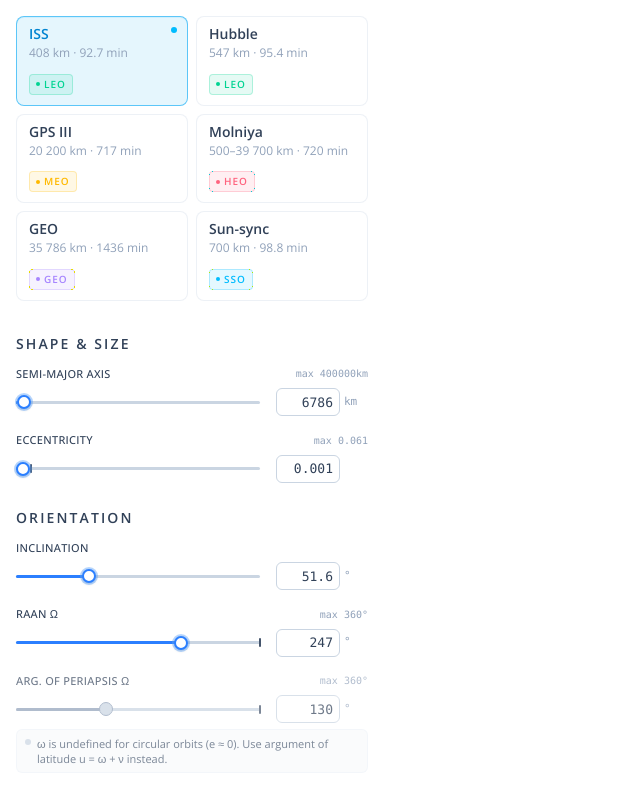
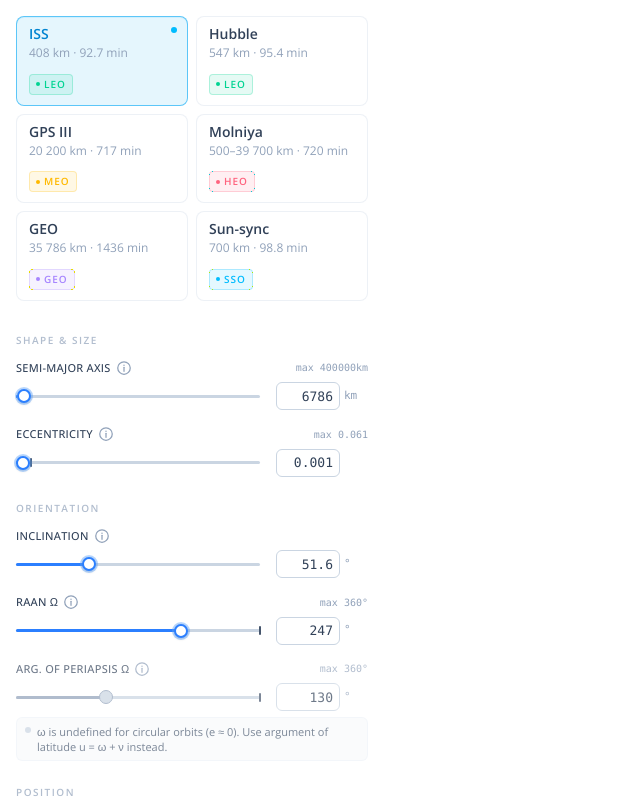
Before and after one commit to coding-oksana/orbital-parameters, a React (Vite) app: page / in a window 1280 px wide. Shown: the top 800 px of the page, without its empty margins (0-640 px from the left). Built offline with nearby package versions, Linux system fonts and the light colour scheme.

Commit message:
Added tooltips

```diff
--- /dev/null
+++ b/src/components/InfoTooltip.tsx
@@ -0,0 +1,78 @@
+import { useRef, useState } from 'react';
+
+export interface InfoTooltipProps {
+  /** Plain-text or short JSX content shown in the tooltip */
+  content: React.ReactNode;
+}
+
+export function InfoTooltip({ content }: InfoTooltipProps) {
+  const [open, setOpen] = useState(false);
+  const btnRef = useRef<HTMLButtonElement>(null);
+
+  return (
+    <span className="relative inline-flex items-center">
+      <button
+        ref={btnRef}
+        type="button"
+        aria-label="Parameter info"
+        aria-expanded={open}
+        onMouseEnter={() => setOpen(true)}
+        onMouseLeave={() => setOpen(false)}
+        onFocus={() => setOpen(true)}
+        onBlur={() => setOpen(false)}
+        className="
+          flex items-center justify-center
+          w-3.5 h-3.5 rounded-full
+          text-slate-400 dark:text-slate-500
+          hover:text-slate-600 dark:hover:text-slate-300
+          focus:outline-none focus-visible:ring-1 focus-visible:ring-blue-400
+          transition-colors duration-100
+          select-none
+        "
+      >
+        {/* inline SVG so we don't need an icon library */}
+        <svg viewBox="0 0 14 14" fill="none" className="w-3.5 h-3.5">
+          <circle
+            cx="7"
+            cy="7"
+            r="6.25"
+            stroke="currentColor"
+            strokeWidth="1.25"
+          />
+          <path
+            d="M7 6.3v4"
+            stroke="currentColor"
+            strokeWidth="1.25"
+            strokeLinecap="round"
+          />
+          <circle cx="7" cy="4.2" r="0.7" fill="currentColor" />
+        </svg>
+      </button>
+
+      {open && (
+        <div
+          role="tooltip"
+          className="
+            absolute z-50 bottom-full left-1/2 -translate-x-1/2 mb-2
+            w-56 px-3 py-2.5
+            bg-slate-900 dark:bg-slate-800
+            text-slate-100 dark:text-slate-200
+            text-[11px] leading-relaxed
+            rounded-lg shadow-xl
+            pointer-events-none
+          "
+        >
+          {content}
+          {/* arrow */}
+          <span
+            className="
+              absolute top-full left-1/2 -translate-x-1/2
+              border-4 border-transparent border-t-slate-900 dark:border-t-slate-800
+            "
+            aria-hidden
+          />
+        </div>
+      )}
+    </span>
+  );
+}
--- a/src/components/Slider.tsx
+++ b/src/components/Slider.tsx
@@ -3,6 +3,7 @@ import type { ParamStatus } from '@typeProps/orbitParams';
 import { clamp, round } from '@utils/params';
 import { StatusChip } from './StatusChip';
 import { LimitBadge } from './LimitBadge';
+import { InfoTooltip } from './InfoTooltip';
 
 export interface KeplerianSliderProps {
   label: string;
@@ -15,6 +16,8 @@ export interface KeplerianSliderProps {
   step?: number;
   decimals?: number;
   status?: ParamStatus;
+  /** Optional tooltip content shown on ⓘ hover/focus next to the label. */
+  tooltip?: React.ReactNode;
   onChange: (value: number) => void;
 }
 
@@ -29,6 +32,7 @@ export function KeplerianSlider({
   step = 1,
   decimals = 0,
   status,
+  tooltip,
   onChange,
 }: KeplerianSliderProps) {
   const [draft, setDraft] = useState<string | null>(null);
@@ -111,9 +115,15 @@ export function KeplerianSlider({
       className={`group flex flex-col gap-1.5 ${isDisabled ? 'opacity-70' : ''}`}
     >
       <div className="flex items-center justify-between">
-        <span className="text-[11px] font-medium tracking-wide text-slate-700 dark:text-slate-400 uppercase select-none">
-          {label}
-        </span>
+        {/* Label + optional info icon */}
+        <div className="flex items-center gap-1.5">
+          <span className="text-[11px] font-medium tracking-wide text-slate-700 dark:text-slate-400 uppercase select-none">
+            {label}
+          </span>
+          {tooltip && <InfoTooltip content={tooltip} />}
+        </div>
+
+        {/* Dynamic limit badges */}
         <div className="flex items-center gap-2">
           {computedMin !== undefined && computedMin !== min && (
             <LimitBadge
@@ -222,15 +232,6 @@ export function KeplerianSlider({
           />
         </div>
 
-        {/*
-          Fixed-width, right-aligned block for value + unit. Previously the
-          unit <span> was only rendered when `unit` existed, so rows without
-          a unit (e.g. Eccentricity) produced a narrower trailing block and
-          drifted out of alignment with every other row. Now the block has
-          an explicit width and the unit slot always renders (empty string
-          when there's no unit), so every row's right edge lands in the
-          same place regardless of unit text or its absence.
-        */}
         <div className="flex items-center gap-1 w-24 shrink-0 justify-end">
           <input
             ref={inputRef}
--- a/src/components/SliderGroup.tsx
+++ b/src/components/SliderGroup.tsx
@@ -1,10 +1,11 @@
 import { KeplerianSlider, KeplerianSliderProps } from './Slider';
-import { computeAllLimits, ParamLimits } from '../utils/orbitalLimits';
-import { OrbitalValues } from '@typeProps/orbitParams';
+import { computeAllLimits } from '@utils/orbitalLimits';
+import type { OrbitalValues, ParamLimits } from '@typeProps/orbitParams';
+import { PARAM_TOOLTIPS } from '@utils/paramTooltips';
 
 export type SliderDef = Omit<
   KeplerianSliderProps,
-  'onChange' | 'computedMin' | 'computedMax' | 'status'
+  'onChange' | 'computedMin' | 'computedMax' | 'status' | 'tooltip'
 > & {
   id: string;
 };
@@ -28,7 +29,7 @@ export function SliderGroup({
 
   return (
     <div className="flex flex-col gap-3">
-      <p className="text-[14px] font-semibold tracking-[0.15em] text-slate-700 uppercase select-none">
+      <p className="text-[10px] font-semibold tracking-[0.15em] text-slate-400/70 uppercase select-none">
         {title}
       </p>
 
@@ -42,6 +43,7 @@ export function SliderGroup({
               computedMin={computed?.min}
               computedMax={computed?.max}
               status={computed?.status}
+              tooltip={PARAM_TOOLTIPS[id]}
               onChange={(value: number) => onChange(id, value)}
             />
           );
--- /dev/null
+++ b/src/utils/paramTooltips.tsx
@@ -0,0 +1,60 @@
+import type { ReactNode } from 'react';
+
+interface TooltipLine {
+  formula?: string; // rendered in mono
+  text: string; // plain-English explanation
+}
+
+function TooltipBody({ formula, text }: TooltipLine) {
+  return (
+    <span className="flex flex-col gap-1">
+      {formula && (
+        <span className="font-mono text-sky-300 dark:text-sky-400 text-[11px]">
+          {formula}
+        </span>
+      )}
+      <span>{text}</span>
+    </span>
+  );
+}
+
+export const PARAM_TOOLTIPS: Record<string, ReactNode> = {
+  a: (
+    <TooltipBody
+      formula="T = 2π √(a³ / μ)"
+      text="Half the longest diameter of the ellipse. Sets the orbital period — bigger a means slower orbit. Min is set so periapsis stays above Earth's surface."
+    />
+  ),
+
+  e: (
+    <TooltipBody
+      formula="e_max = 1 − R♁ / a"
+      text="Shape of the orbit: 0 = circle, 0–1 = ellipse. Max is capped so the closest approach (r_p = a·(1−e)) stays above Earth's surface."
+    />
+  ),
+
+  i: (
+    <TooltipBody text="Tilt of the orbital plane relative to the equator. 0° = equatorial prograde, 90° = polar, 180° = retrograde. Always 0–180° — no cross-parameter coupling." />
+  ),
+
+  raan: (
+    <TooltipBody
+      formula="defined only when 0° < i < 180°"
+      text="Rotates the orbital plane around Earth's north pole. Undefined for equatorial orbits (i ≈ 0° or 180°) because there is no node crossing to measure from."
+    />
+  ),
+
+  omega: (
+    <TooltipBody
+      formula="defined only when e > 0"
+      text="Orients the ellipse within its plane — angle from the ascending node to periapsis. Undefined for circular orbits (e ≈ 0) because a circle has no periapsis point."
+    />
+  ),
+
+  nu: (
+    <TooltipBody
+      formula="hyperbola: |ν| < arccos(−1/e)"
+      text="Current position along the orbit measured from periapsis. Full 360° for ellipses. On hyperbolic trajectories the satellite escapes at the asymptote angle before completing a revolution."
+    />
+  ),
+};
```
